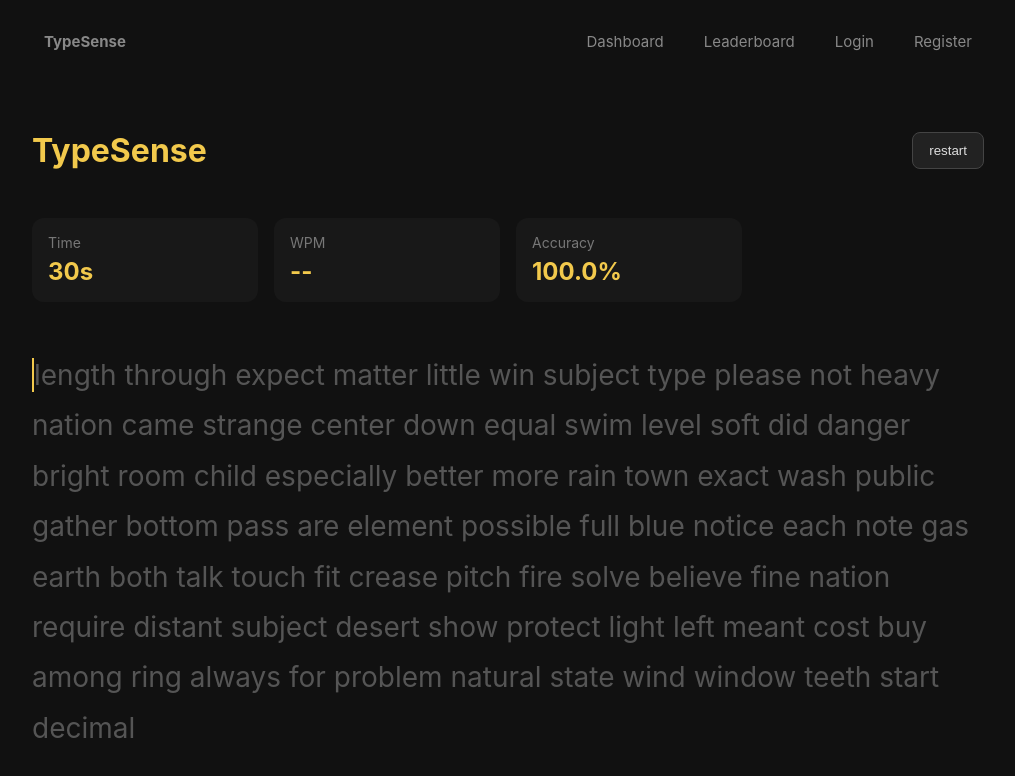
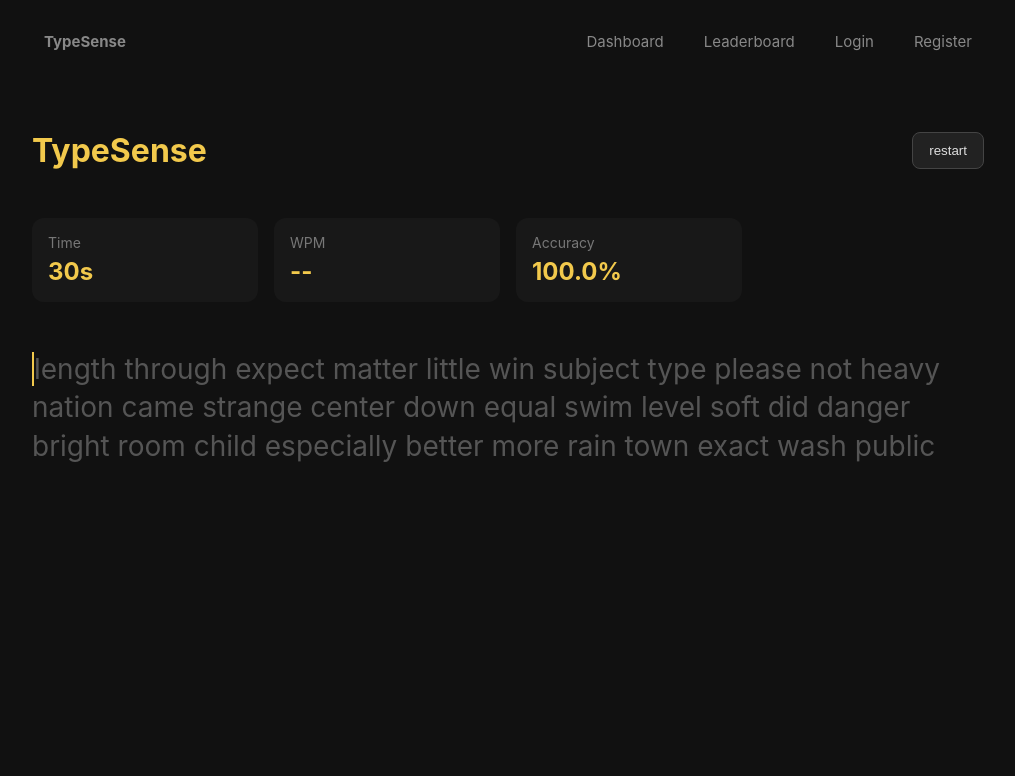
Before and after one commit to Reeyoou/TypeSense, a React (Vite) app: page / in a window 1280 px wide. Shown: the top 776 px of the page, without its empty margins (132-1147 px from the left). Built offline with nearby package versions, Linux system fonts and the light colour scheme; no server answers.

Commit message:
3 line window for typing

```diff
--- a/src/features/typing/TypingTest.jsx
+++ b/src/features/typing/TypingTest.jsx
@@ -23,6 +23,9 @@ export default function TypingTest() {
   const { user } = useAuth();
 
   const inputRef = useRef(null);
+  const wordsWindowRef = useRef(null);
+  const charRefs = useRef([]);
+  const [wordsOffset, setWordsOffset] = useState(0);
 
   const targetText = useMemo(() => words.join(" "), [words]);
 
@@ -62,6 +65,24 @@ export default function TypingTest() {
 
     saveResult();
   }, [finished, saved, user]);
+
+  useEffect(() => {
+    const activeChar = charRefs.current[typed.length];
+
+    if (!activeChar) {
+      setWordsOffset(0);
+      return;
+    }
+    const lineHeight = parseFloat(
+      window.getComputedStyle(activeChar).lineHeight
+    );
+
+    const activeTop = activeChar.offsetTop;
+    const desiredTop = lineHeight;
+    const nextOffset = Math.max(0, activeTop - desiredTop);
+
+    setWordsOffset(nextOffset);
+  }, [typed, targetText]);
 
   function handleChange(e) {
     if (finished) return;
@@ -181,10 +202,19 @@ export default function TypingTest() {
       <Stats timeLeft={timeLeft} wpm={stats.wpm} accuracy={stats.accuracy} />
 
       <section className="typing-box">
-        <div className="words">
+        <div className="words-window" ref={wordsWindowRef}>
+          <div
+            className="words"
+            style={{
+              transform: `translateY(-${wordsOffset}px)`,
+            }}
+          >
             {targetText.split("").map((char, index) => (
               <span
                 key={index}
+                ref={(element) => {
+                  charRefs.current[index] = element;
+                }}
                 className={getCharacterClassName({
                   index,
                   char,
@@ -195,6 +225,7 @@ export default function TypingTest() {
                 {char}
               </span>
             ))}
+          </div>
         </div>
 
         <input
--- a/src/styles/index.css
+++ b/src/styles/index.css
@@ -715,3 +715,25 @@ button:hover {
   z-index: 2;
   background: var(--bg);
 }
+
+.words-window {
+  height: calc(3 * 2.4rem);
+  overflow: hidden;
+}
+
+.words {
+  line-height: 2.4rem;
+  transition: transform 0.12s ease;
+}
+
+@media (max-width: 600px) {
+  .words-window {
+    height: calc(3 * 2.4rem);
+    overflow: hidden;
+  }
+
+  .words {
+    line-height: 2.4rem;
+    transition: transform 0.12s ease;
+  }
+}
```
Lines whose indentation alone changed are shown as unchanged.
